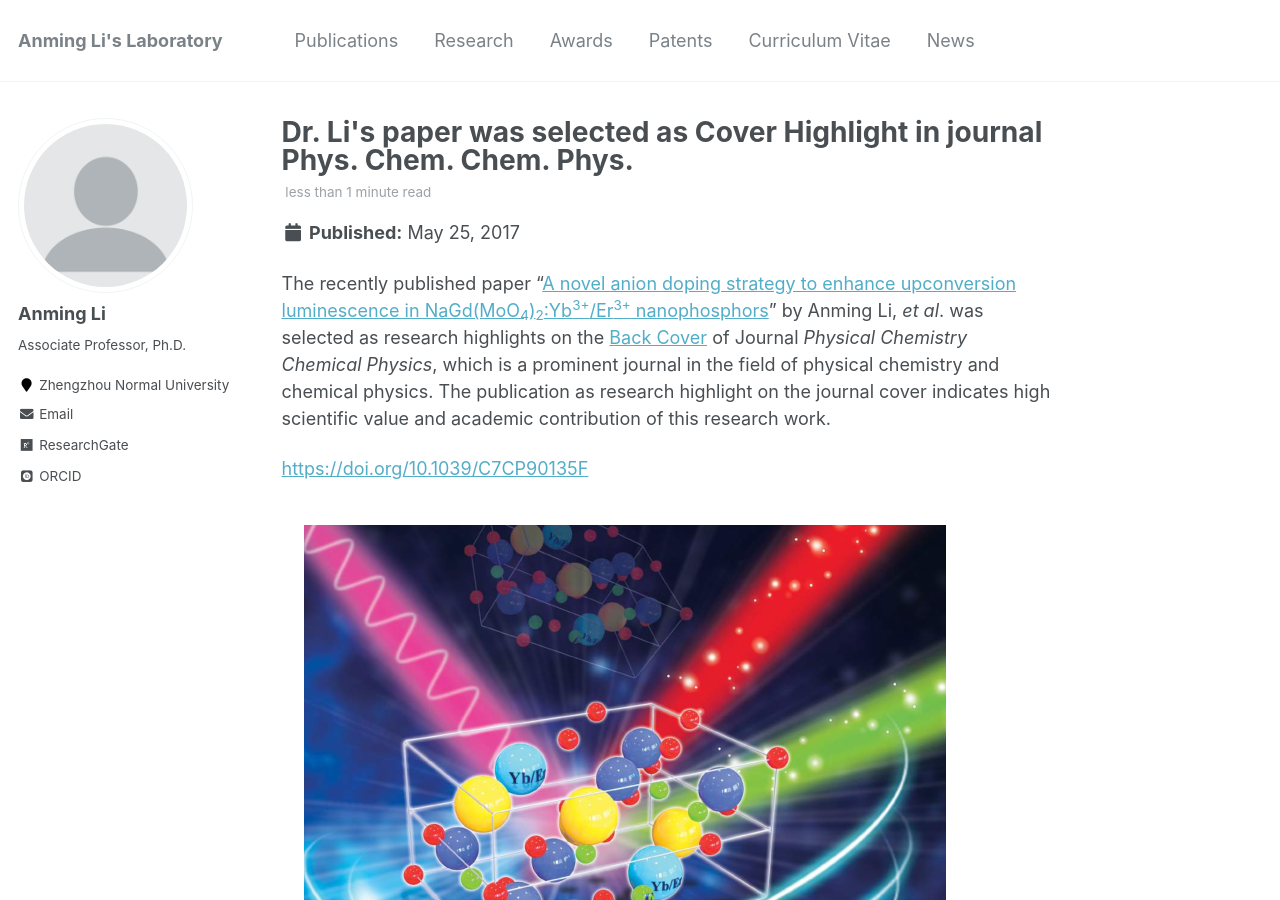
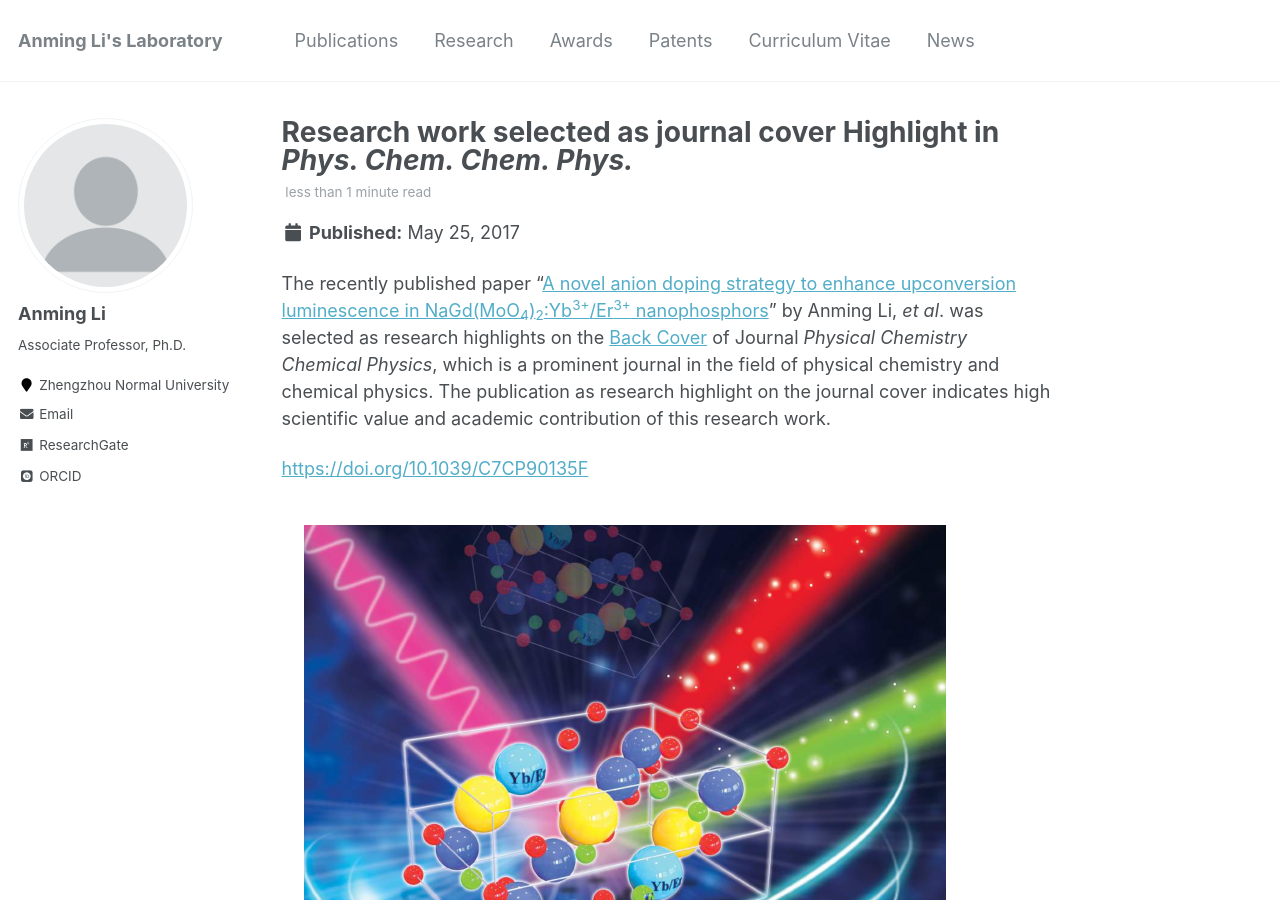
Before and after one commit to ucnclab/ucnclab.github.io, a Jekyll site: the page built from _posts/2017-05-25-blog-post-1.md, in a window 1280 px wide and 900 px high. Built offline with Jekyll 4.4.1, drawn with Linux system fonts in a browser that asks for light colours; some web fonts are replaced; comment, search, counter and statistics services are not loaded.

Commit message:
Update 2017-05-25-blog-post-1.md

```diff
--- a/_posts/2017-05-25-blog-post-1.md
+++ b/_posts/2017-05-25-blog-post-1.md
@@ -1,5 +1,5 @@
 ---
-title: 'Dr. Li&#39;s paper was selected as Cover Highlight in journal Phys. Chem. Chem. Phys.'
+title: 'Research work selected as journal cover Highlight in _Phys. Chem. Chem. Phys._'
 date: 2017-05-25
 permalink: /posts/2017/05/blog-post-1/
 tags:
```
